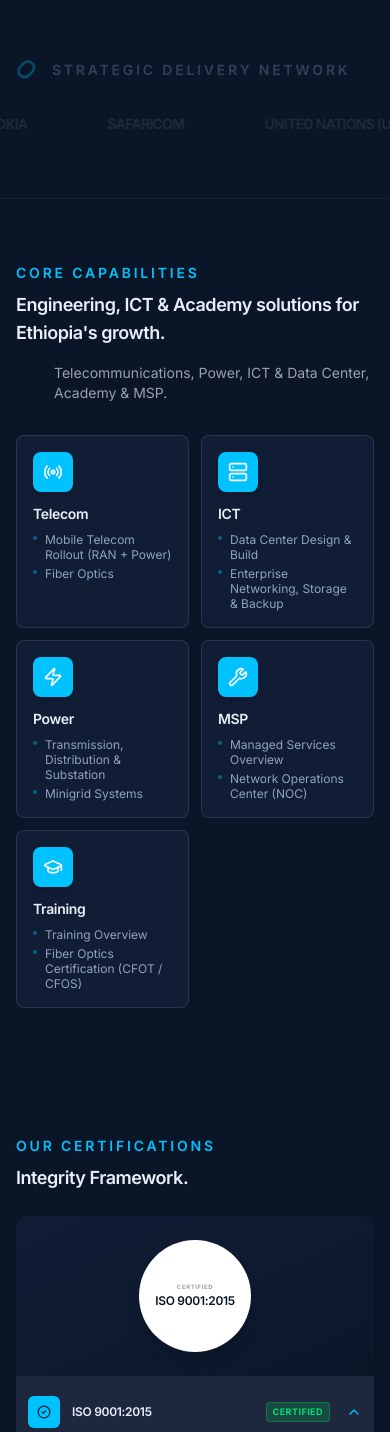
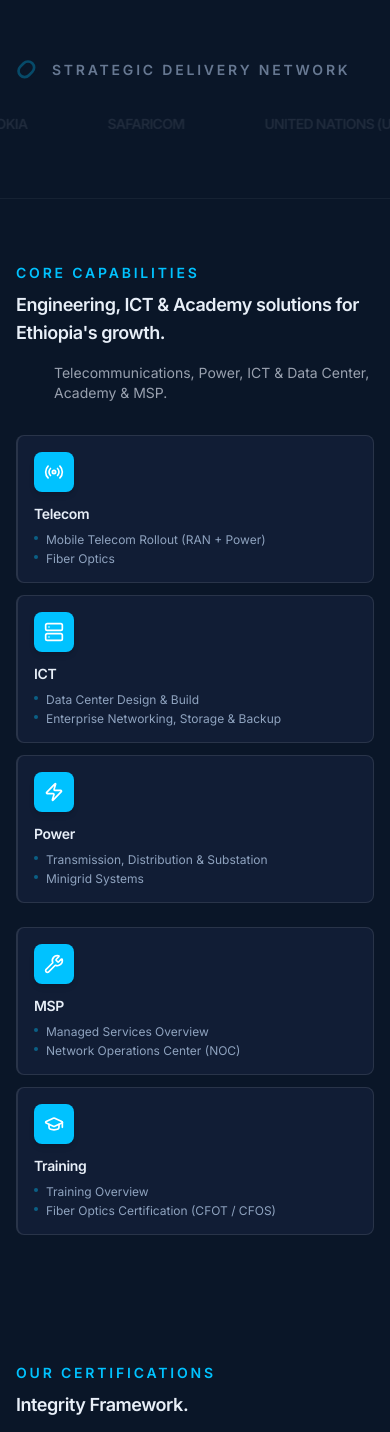
Before and after one commit to JohnnBebe101/Variety-EME, a React (Vite) app: page / in a window 390 px wide. Shown: the part 3460-4892 px from the top of the page. Built offline with nearby package versions, Linux system fonts and the light colour scheme.

Commit message:
ui(capabilities): pyramid layout + card enhancements
- Grid: 2x4 → 3+2 pyramid (3 top, 2 centered bottom)
- Card: border-l-2 border-brand-accent accent
- Card: hover:-translate-y-0.5 hover:shadow-lg
- Mobile: single column stacking

```diff
--- a/src/App.tsx
+++ b/src/App.tsx
@@ -385,7 +385,7 @@ case 'consultancy': return (
           <ClientTrustBar />
 
           <Section className="bg-brand-primary overflow-hidden border-b border-white/5">
-             <div className="mb-8 flex items-center gap-3"><LogoSymbol className="w-6 h-6 opacity-30" /><span className={UI_CLASSES.tag + " text-brand-muted/30"}>{t('common.strategicDeliveryNetwork')}</span></div>
+             <div className="mb-8 flex items-center gap-3"><LogoSymbol className="w-6 h-6 opacity-30" /><span className={UI_CLASSES.tag + " text-brand-muted/70"}>{t('common.strategicDeliveryNetwork')}</span></div>
              <div className="flex gap-20 items-center animate-marquee whitespace-nowrap opacity-[0.1] hover:opacity-[0.8] transition-opacity duration-700">{PARTNERS.concat(PARTNERS).map((n, i) => (<span key={i} className="text-sm md:text-base font-semibold text-brand-foreground tracking-tighter uppercase">{n.name}</span>))}</div>
 </Section>
 
@@ -394,8 +394,9 @@ case 'consultancy': return (
                   <div className="max-w-xl"><span className={`text-brand-accent ${UI_CLASSES.tag} mb-2`}>Core Capabilities</span><h2 className={`${UI_CLASSES.sectionTitle} text-brand-foreground text-lg`}>Engineering, ICT & Academy solutions for Ethiopia's growth.</h2></div>
                   <p className="text-sm text-gray-400 max-w-xs">Telecommunications, Power, ICT & Data Center, Academy & MSP.</p>
                 </div>
-               <div className="grid grid-cols-2 lg:grid-cols-4 gap-3">
-                 {NAV_CONFIG.filter(cat => cat.items.length > 0).map(cat => (
+                <div className="flex flex-col gap-6">
+                  <div className="grid grid-cols-1 sm:grid-cols-2 lg:grid-cols-3 gap-3">
+                    {NAV_CONFIG.filter(cat => cat.items.length > 0).slice(0, 3).map(cat => (
                       <ServiceCard
                         key={cat.label}
                         title={cat.label}
@@ -405,6 +406,19 @@ case 'consultancy': return (
                         onClick={() => navigateTo(cat.page as PageID, undefined, cat.path)}
                       />
                     ))}
+                  </div>
+                  <div className="grid grid-cols-1 sm:grid-cols-2 gap-3 lg:w-2/3 lg:mx-auto">
+                    {NAV_CONFIG.filter(cat => cat.items.length > 0).slice(3, 5).map(cat => (
+                      <ServiceCard
+                        key={cat.label}
+                        title={cat.label}
+                        icon={cat.icon ?? Radio}
+                        color="bg-brand-accent"
+                        items={cat.items.slice(0, 2).map(item => item.label)}
+                        onClick={() => navigateTo(cat.page as PageID, undefined, cat.path)}
+                      />
+                    ))}
+                  </div>
                 </div>
              </Section>
 
--- a/src/components/ServiceCard.tsx
+++ b/src/components/ServiceCard.tsx
@@ -17,7 +17,7 @@ export const ServiceCard: React.FC<ServiceCardProps> = ({ title, items, icon: Ic
     <motion.div
       whileHover={{ y: -2 }}
       onClick={onClick}
-      className="group rounded-lg border border-white/10 bg-brand-surface p-4 hover:border-brand-accent/40 hover:shadow-[0_4px_16px_rgba(0,194,255,0.08)] transition-all duration-300 cursor-pointer flex flex-col h-full"
+      className="group rounded-lg border border-white/10 bg-brand-surface p-4 hover:border-brand-accent/40 hover:shadow-lg transition-all duration-300 cursor-pointer flex flex-col h-full border-l-2 border-brand-accent hover:-translate-y-0.5"
     >
       <div className={`${color} w-10 h-10 rounded-lg flex items-center justify-center text-white mb-3 group-hover:rotate-6 transition-transform shadow-md`}><Icon size={20} /></div>
       <h3 className="text-sm font-semibold tracking-tight text-brand-foreground mb-2">{title}</h3>
```
Lines whose indentation alone changed are shown as unchanged.
